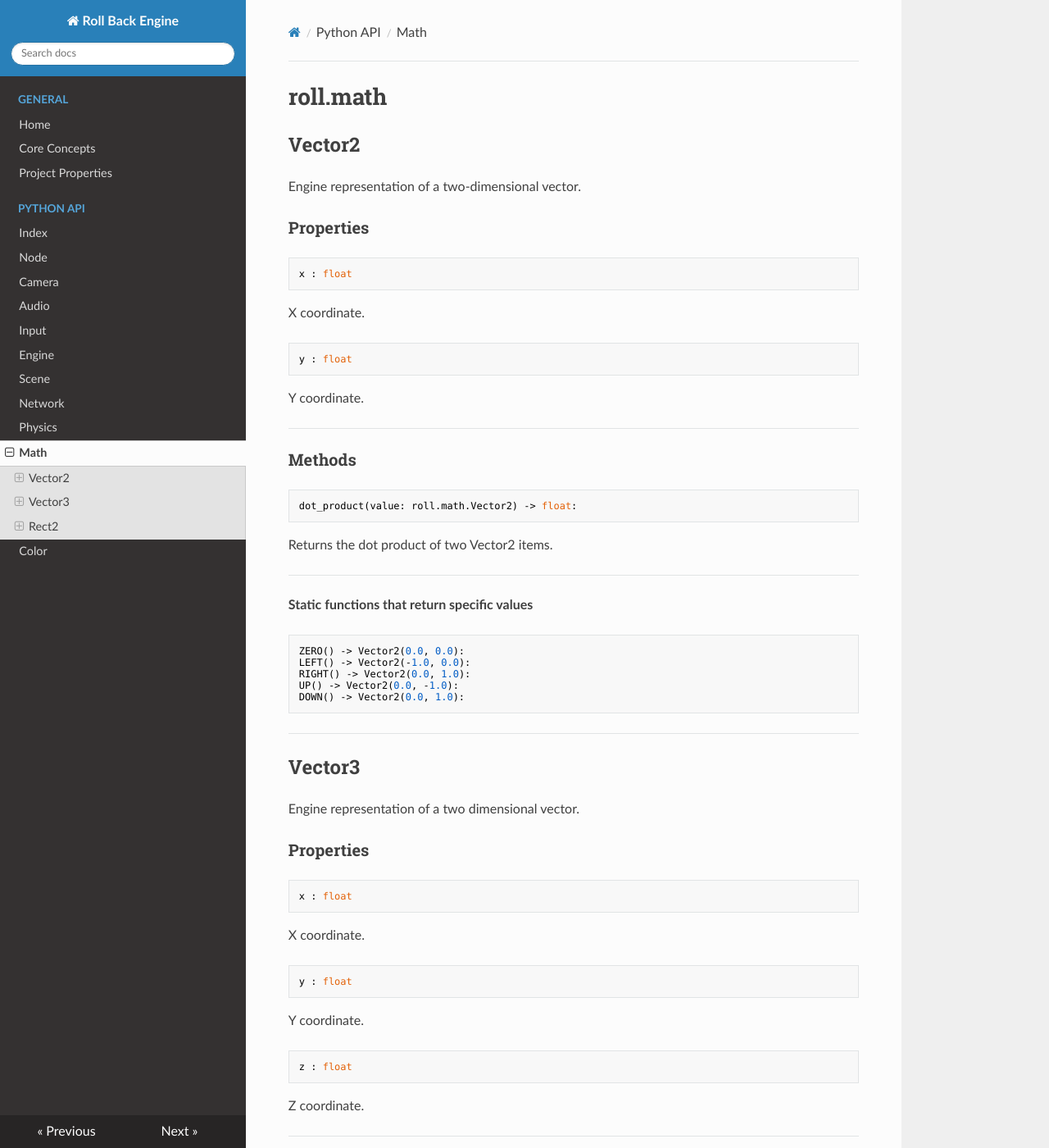
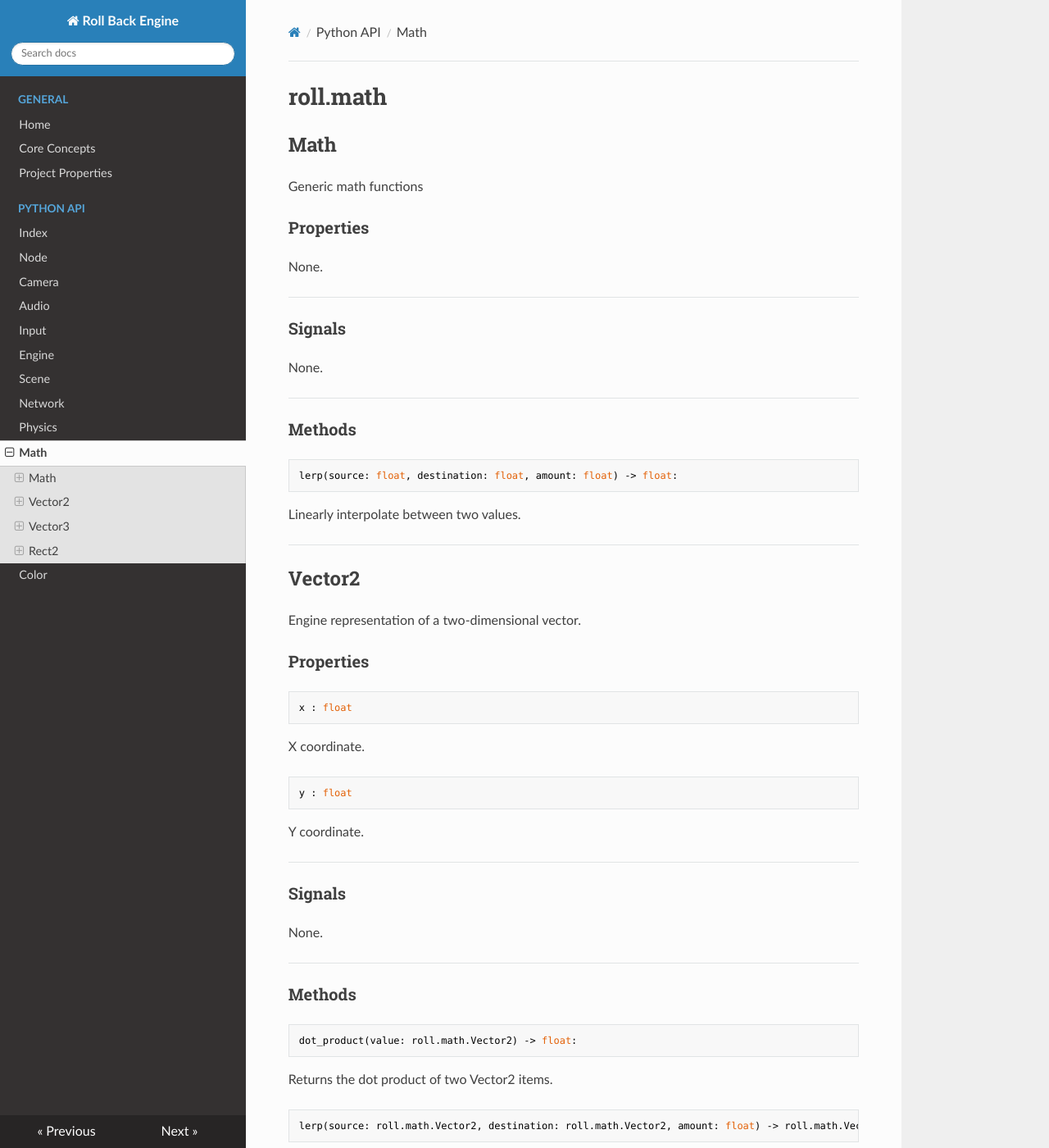
Before and after one commit to Chukobyte/seika-engine, an MkDocs documentation site: the page built from docs/python_api/math.md, in a window 1280 px wide and 1400 px high. Shown: the whole window at 82% size. Built offline with MkDocs 1.6.1, drawn with Linux system fonts in a browser that asks for light colours; nearby versions of some CDN libraries; some of the changed text lies outside the part shown.

Commit message:
Added lerp and operators for mult and division for vector2 in Python API.

````diff
--- a/docs/python_api/math.md
+++ b/docs/python_api/math.md
@@ -1,4 +1,30 @@
 # roll.math
+
+## Math
+
+Generic math functions
+
+### Properties
+
+None.
+
+---
+
+### Signals
+
+None.
+
+---
+
+### Methods
+
+```python
+lerp(source: float, destination: float, amount: float) -> float:
+```
+
+Linearly interpolate between two values.
+
+---
 
 ## Vector2
 
@@ -18,6 +44,12 @@ Y coordinate.
 
 ---
 
+### Signals
+
+None.
+
+---
+
 ### Methods
 
 ```python
@@ -25,6 +57,12 @@ dot_product(value: roll.math.Vector2) -> float:
 ```
 
 Returns the dot product of two Vector2 items.
+
+```python
+lerp(source: roll.math.Vector2, destination: roll.math.Vector2, amount: float) -> roll.math.Vector2:
+```
+
+Returns the linearly interpolated value of two points.
 
 ---
 
@@ -66,6 +104,12 @@ Z coordinate.
 
 ---
 
+### Signals
+
+None.
+
+---
+
 ### Methods
 
 None.
@@ -104,6 +148,12 @@ Rectangle's height.
 
 ---
 
+### Signals
+
+None.
+
+---
+
 ### Methods
 
 None.
````
Also changed, not shown: 1 other file.
